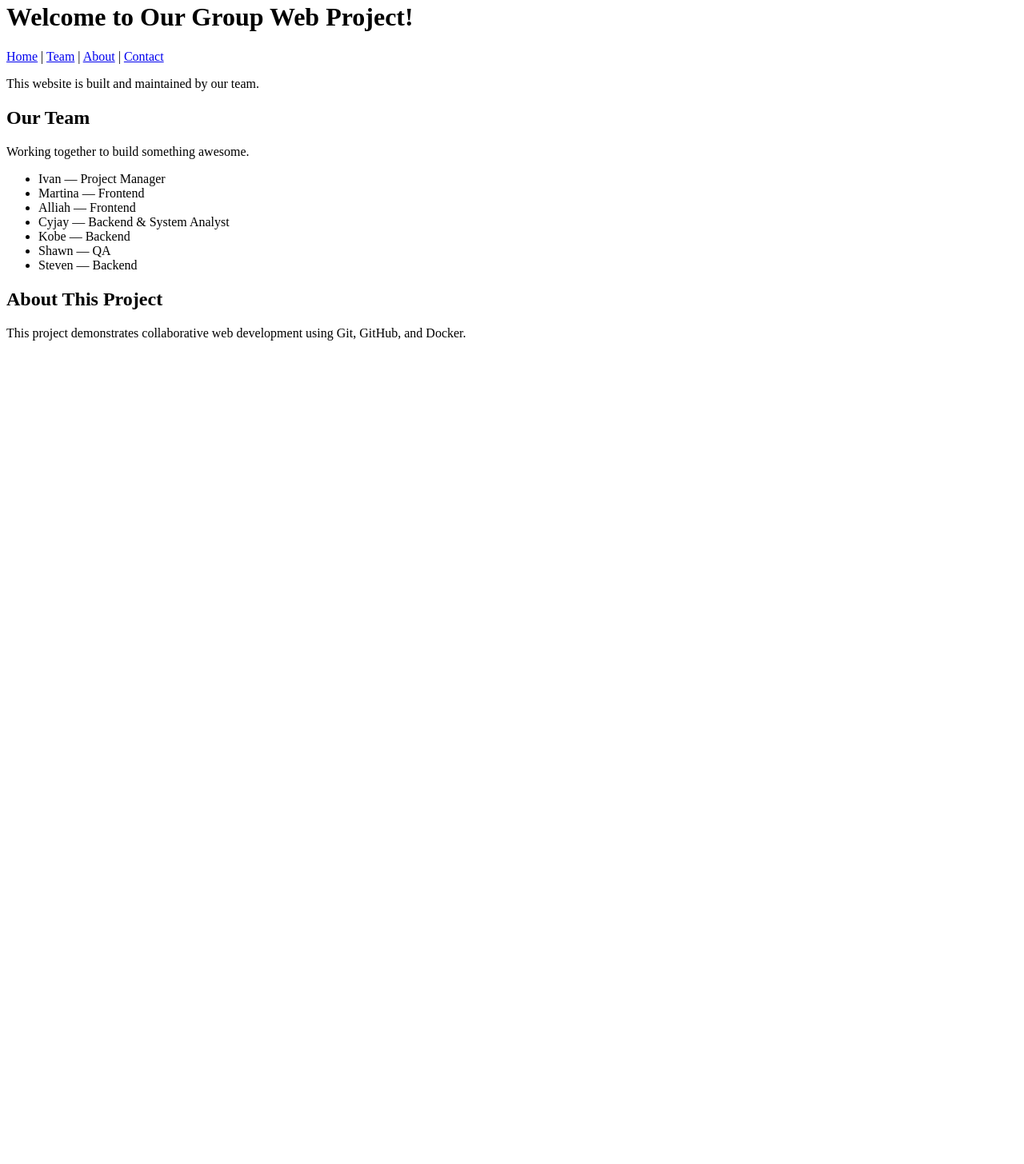
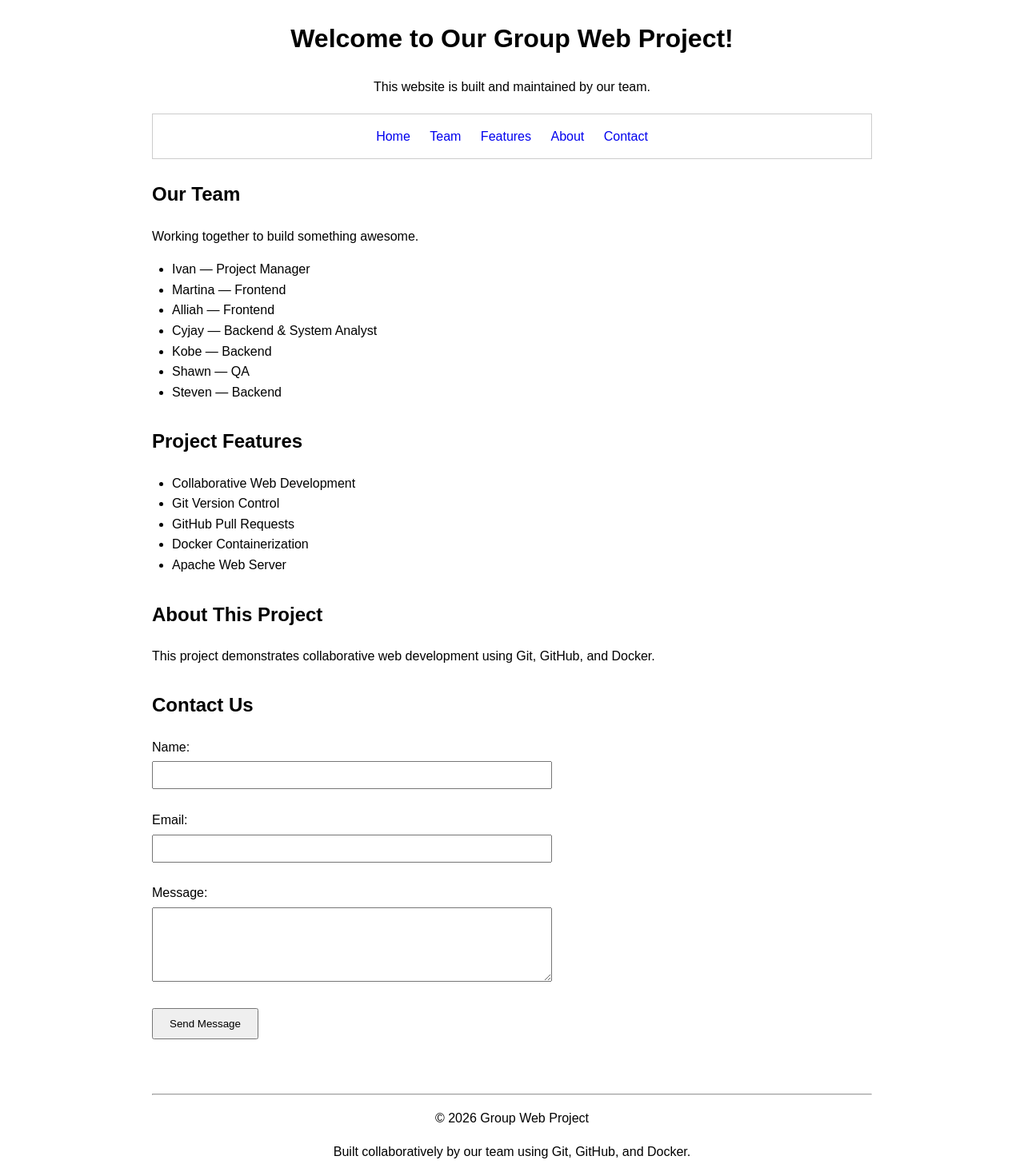
Before and after one commit to kUrOSH1R0oo/FriedTempura, a plain HTML site: page index.html in a window 1280 px wide. Shown: the part 18-1474 px from the top of the page at 80% size. Before the commit the page ends 800 px from the top, so only its background shows below. Drawn offline with Linux system fonts and the light colour scheme.

Commit message:
feature: added CSS styling to the group webpage

```diff
--- a/index.html
+++ b/index.html
@@ -4,21 +4,83 @@
     <meta charset="UTF-8">
     <meta name="viewport" content="width=device-width, initial-scale=1.0">
     <title>Group Web Project</title>
+
+    <style>
+        body {
+            font-family: Arial, sans-serif;
+            max-width: 900px;
+            margin: auto;
+            padding: 20px;
+            line-height: 1.6;
+        }
+
+        header {
+            text-align: center;
+            margin-bottom: 20px;
+        }
+
+        nav {
+            text-align: center;
+            padding: 15px;
+            border: 1px solid #ccc;
+            margin-bottom: 25px;
+        }
+
+        nav a {
+            margin: 0 10px;
+            text-decoration: none;
+        }
+
+        section {
+            margin-bottom: 30px;
+        }
+
+        ul {
+            padding-left: 25px;
+        }
+
+        form {
+            max-width: 500px;
+        }
+
+        input,
+        textarea {
+            width: 100%;
+            padding: 8px;
+            margin-top: 5px;
+            box-sizing: border-box;
+        }
+
+        button {
+            padding: 10px 20px;
+            cursor: pointer;
+        }
+
+        footer {
+            text-align: center;
+            margin-top: 40px;
+            padding-top: 20px;
+        }
+    </style>
 </head>
+
 <body>
 
+    <header>
         <h1 id="home">Welcome to Our Group Web Project!</h1>
+        <p>This website is built and maintained by our team.</p>
+    </header>
 
     <nav>
-        <a href="#home">Home</a> |
-        <a href="#team">Team</a> |
-        <a href="#about">About</a> |
+        <a href="#home">Home</a>
+        <a href="#team">Team</a>
+        <a href="#features">Features</a>
+        <a href="#about">About</a>
         <a href="#contact">Contact</a>
     </nav>
 
-    <p>This website is built and maintained by our team.</p>
-
-    <h2 id="team">Our Team</h2>
+    <section id="team">
+        <h2>Our Team</h2>
         <p>Working together to build something awesome.</p>
 
         <ul>
@@ -30,12 +92,57 @@
             <li>Shawn — QA</li>
             <li>Steven — Backend</li>
         </ul>
+    </section>
 
-    <h2 id="about">About This Project</h2>
+    <section id="features">
+        <h2>Project Features</h2>
+
+        <ul>
+            <li>Collaborative Web Development</li>
+            <li>Git Version Control</li>
+            <li>GitHub Pull Requests</li>
+            <li>Docker Containerization</li>
+            <li>Apache Web Server</li>
+        </ul>
+    </section>
+
+    <section id="about">
+        <h2>About This Project</h2>
+
         <p>
             This project demonstrates collaborative web development
             using Git, GitHub, and Docker.
         </p>
+    </section>
+
+    <section id="contact">
+        <h2>Contact Us</h2>
+
+        <form>
+            <label for="name">Name:</label>
+            <input type="text" id="name" name="name" required>
+
+            <br><br>
+
+            <label for="email">Email:</label>
+            <input type="email" id="email" name="email" required>
+
+            <br><br>
+
+            <label for="message">Message:</label>
+            <textarea id="message" name="message" rows="5" required></textarea>
+
+            <br><br>
+
+            <button type="submit">Send Message</button>
+        </form>
+    </section>
+
+    <footer>
+        <hr>
+        <p>&copy; 2026 Group Web Project</p>
+        <p>Built collaboratively by our team using Git, GitHub, and Docker.</p>
+    </footer>
 
 </body>
 </html>
```
Lines whose indentation alone changed are shown as unchanged.
